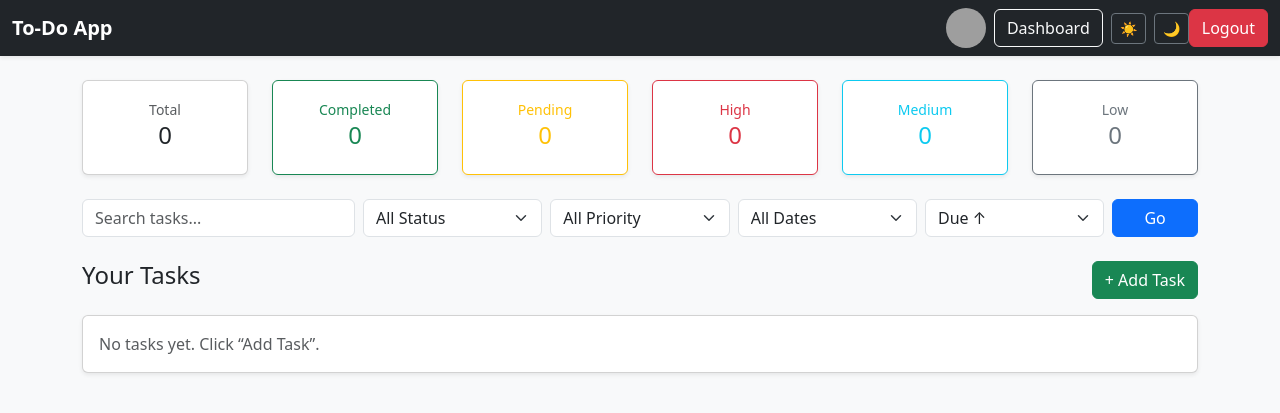
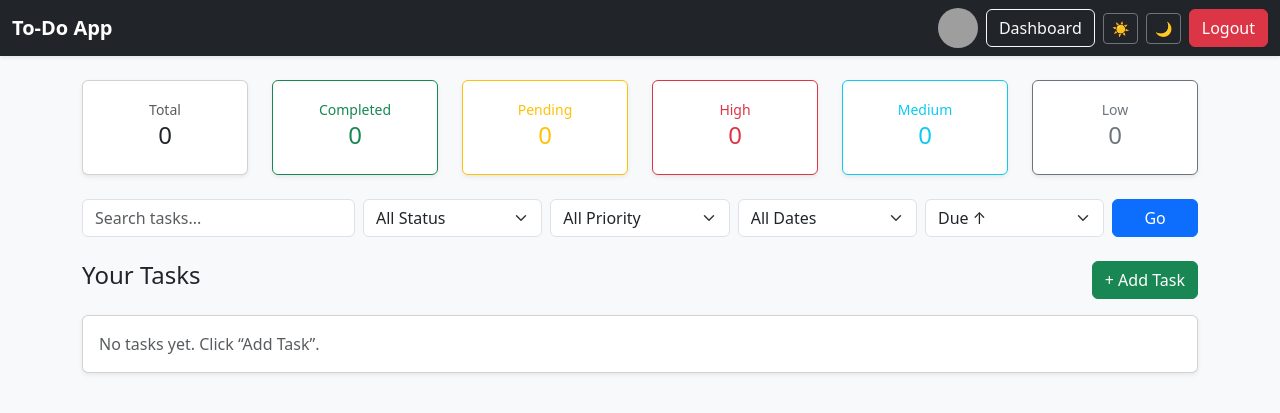
Before and after one commit to MahiKalavadia/To-do-web-app-using-django, a Django app: page /dashboard/ in a window 1280 px wide. Shown: the top 413 px of the page. Run offline with Django 5.2, Linux system fonts and the light colour scheme; the visitor is signed in with stand-in values (Sample User, id 1); data that the repository does not hold is empty; grey boxes are pictures that could not be loaded.

Commit message:
added space between elements in navigation bar

```diff
--- a/templates/base.html
+++ b/templates/base.html
@@ -32,10 +32,10 @@
       </a>
       <a href="{% url 'dashboard' %}" class="btn btn-outline-light me-2">Dashboard</a>
       <div class="d-flex align-items-center gap-2">
-      <a href="{% url 'set_theme' 'light' %}" class="btn btn-sm btn-outline-secondary">
+      <a href="{% url 'set_theme' 'light' %}" class="btn btn-sm btn-outline-secondary " >
         ☀️
       </a>
-      <a href="{% url 'set_theme' 'dark' %}" class="btn btn-sm btn-outline-secondary">
+      <a href="{% url 'set_theme' 'dark' %}" class="btn btn-sm btn-outline-secondary me-2">
         🌙
       </a>
 </div>
```
